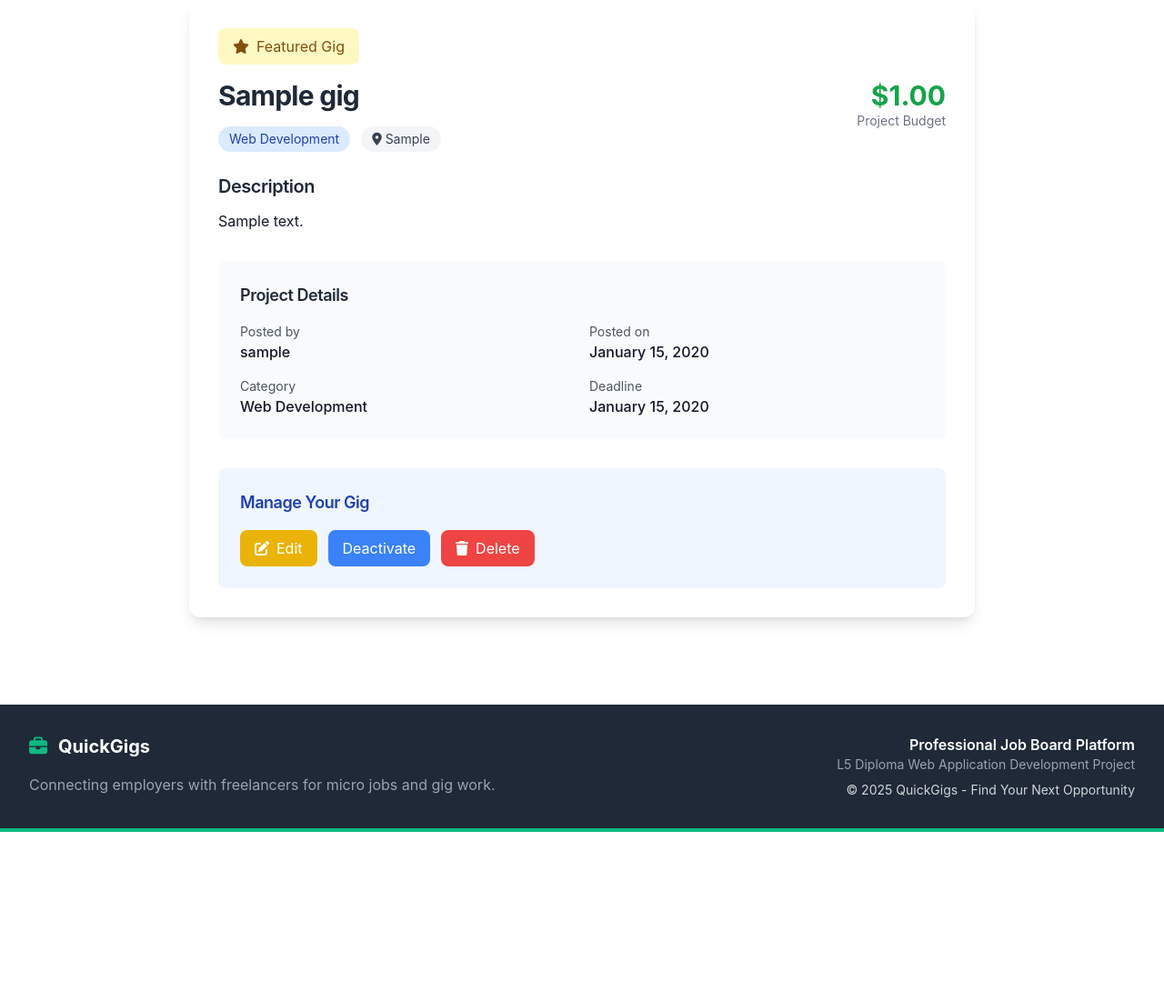
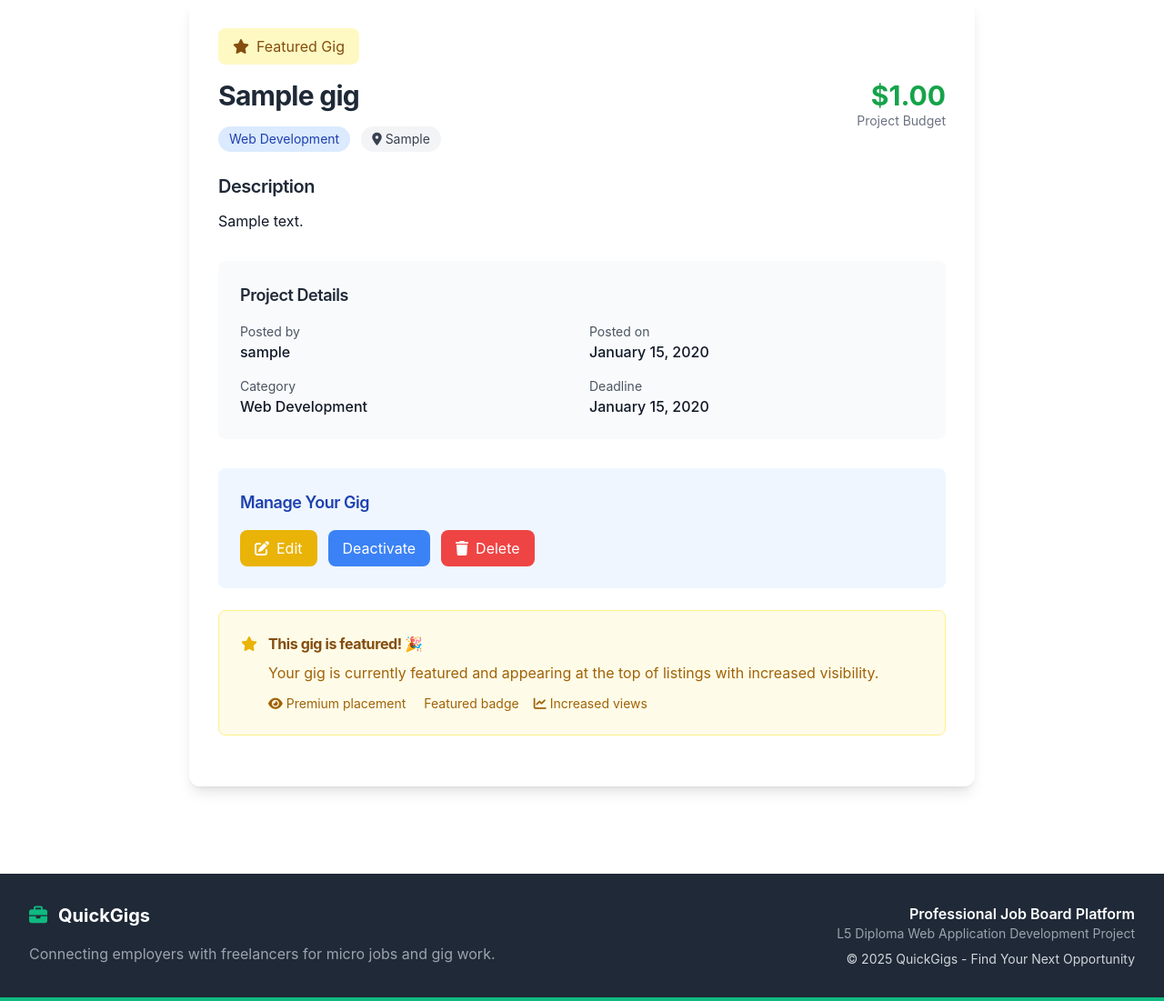
Before and after one commit to aransys/quickgigs-django, a Django app: page /gigs/1/ in a window 1280 px wide. Shown: the part 161-1262 px from the top of the page at 91% size. Before the commit the page ends 1076 px from the top, so only its background shows below. Run offline with Django 4.2, Linux system fonts and the light colour scheme; a user stored in the database is signed in; tables that the repository leaves empty hold one stand-in row (values such as "Sample post"); some libraries are stand-ins or nearby versions.

Commit message:
update on gigs_detail template with new feature gig section

```diff
--- a/gigs/templates/gigs/gig_detail.html
+++ b/gigs/templates/gigs/gig_detail.html
@@ -58,7 +58,7 @@
 
     <!-- Actions -->
     {% if user == gig.employer %}
-    <div class="bg-blue-50 rounded-lg p-6">
+    <div class="bg-blue-50 rounded-lg p-6 mb-6">
       <h3 class="text-lg font-semibold text-blue-800 mb-4">Manage Your Gig</h3>
       <div class="flex flex-wrap gap-3">
         <a href="{% url 'gigs:gig_update' gig.pk %}" class="bg-yellow-500 hover:bg-yellow-600 text-white px-4 py-2 rounded-lg"> <i class="fas fa-edit mr-2"></i>Edit </a>
@@ -66,6 +66,68 @@
         <a href="{% url 'gigs:gig_delete' gig.pk %}" class="bg-red-500 hover:bg-red-600 text-white px-4 py-2 rounded-lg"> <i class="fas fa-trash mr-2"></i>Delete </a>
       </div>
     </div>
+
+    <!-- Feature Gig Section -->
+    {% if not gig.is_featured %}
+    <div class="bg-gradient-to-r from-yellow-50 to-orange-50 border border-yellow-200 rounded-lg p-6 mb-6">
+      <div class="flex flex-col lg:flex-row lg:items-center lg:justify-between">
+        <div class="flex-1">
+          <h3 class="text-xl font-bold text-gray-800 mb-2 flex items-center">
+            <i class="fas fa-star text-yellow-500 mr-2"></i>
+            Boost Your Gig's Visibility
+          </h3>
+          <p class="text-gray-700 mb-4">Feature your gig to get more visibility and applications. Featured gigs appear at the top of search results with a special badge.</p>
+
+          <div class="grid grid-cols-2 lg:grid-cols-4 gap-3 mb-4">
+            <div class="flex items-center text-sm text-gray-700">
+              <i class="fas fa-check text-green-500 mr-2"></i>
+              Top placement
+            </div>
+            <div class="flex items-center text-sm text-gray-700">
+              <i class="fas fa-check text-green-500 mr-2"></i>
+              Featured badge
+            </div>
+            <div class="flex items-center text-sm text-gray-700">
+              <i class="fas fa-check text-green-500 mr-2"></i>
+              More visibility
+            </div>
+            <div class="flex items-center text-sm text-gray-700">
+              <i class="fas fa-check text-green-500 mr-2"></i>
+              Better results
+            </div>
+          </div>
+        </div>
+
+        <div class="text-center lg:text-right lg:ml-6 mt-4 lg:mt-0">
+          <div class="text-3xl font-bold text-yellow-600 mb-1">${{ "9.99" }}</div>
+          <div class="text-sm text-gray-600 mb-4">One-time payment</div>
+
+          <a href="{% url 'payments:feature_gig_checkout' gig.pk %}"
+             class="bg-gradient-to-r from-yellow-500 to-orange-500 hover:from-yellow-600 hover:to-orange-600 text-white px-6 py-3 rounded-lg font-medium transition-all duration-200 inline-flex items-center shadow-lg hover:shadow-xl">
+            <i class="fas fa-star mr-2"></i>
+            Feature This Gig
+          </a>
+        </div>
+      </div>
+    </div>
+    {% else %}
+    <!-- Already Featured -->
+    <div class="bg-yellow-50 border border-yellow-200 rounded-lg p-6 mb-6">
+      <div class="flex items-start">
+        <i class="fas fa-star text-yellow-500 mr-3 mt-1"></i>
+        <div>
+          <h4 class="font-bold text-yellow-800 mb-2">This gig is featured! 🎉</h4>
+          <p class="text-yellow-700 mb-3">Your gig is currently featured and appearing at the top of listings with increased visibility.</p>
+          <div class="flex flex-wrap gap-4 text-sm">
+            <span class="text-yellow-700"><i class="fas fa-eye mr-1"></i>Premium placement</span>
+            <span class="text-yellow-700"><i class="fas fa-badge-check mr-1"></i>Featured badge</span>
+            <span class="text-yellow-700"><i class="fas fa-chart-line mr-1"></i>Increased views</span>
+          </div>
+        </div>
+      </div>
+    </div>
+    {% endif %}
+
     {% else %}
     <div class="bg-green-50 rounded-lg p-6 text-center">
       <h3 class="text-lg font-semibold text-green-800 mb-2">Interested in this gig?</h3>
```
